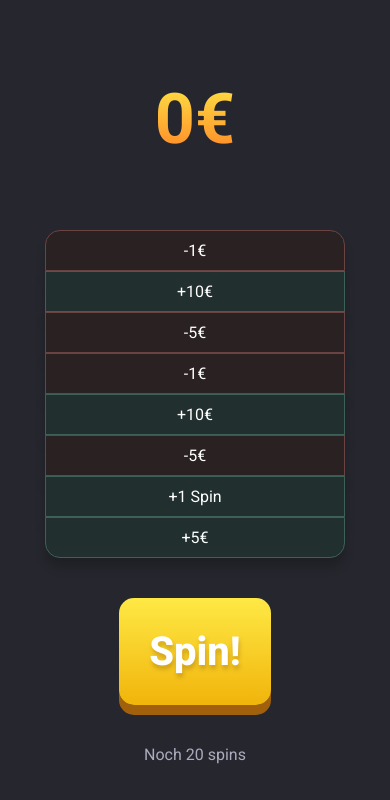
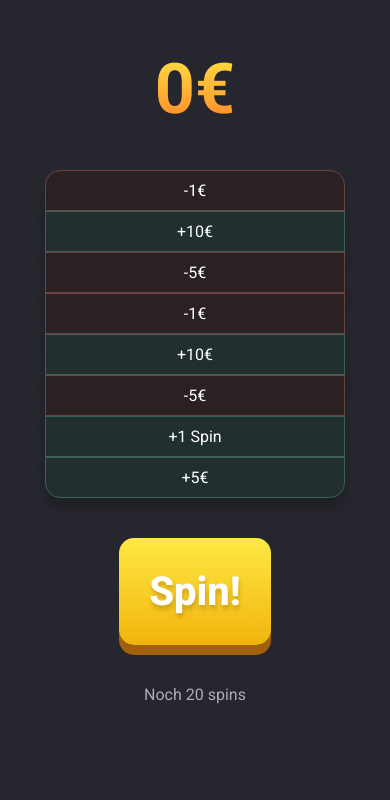
Before and after one commit to Xalvyy/Weihnachtsgeschenk, a SvelteKit app: page / in a window 390 px wide. Shown: the top 800 px of the page. Built offline with nearby package versions, Linux system fonts and the light colour scheme.

Commit message:
Margin Adjustment To Resolve Phone Issue

```diff
--- a/src/routes/+page.svelte
+++ b/src/routes/+page.svelte
@@ -133,7 +133,7 @@
       -webkit-background-clip: text; /* Clips the background to the text */
       background-clip: text; /* Clips the background to the text */
       -webkit-text-fill-color: transparent;
-      margin: 70px;
+      margin: 40px;
    }
    .win {
       animation: win 0.6s;
```
